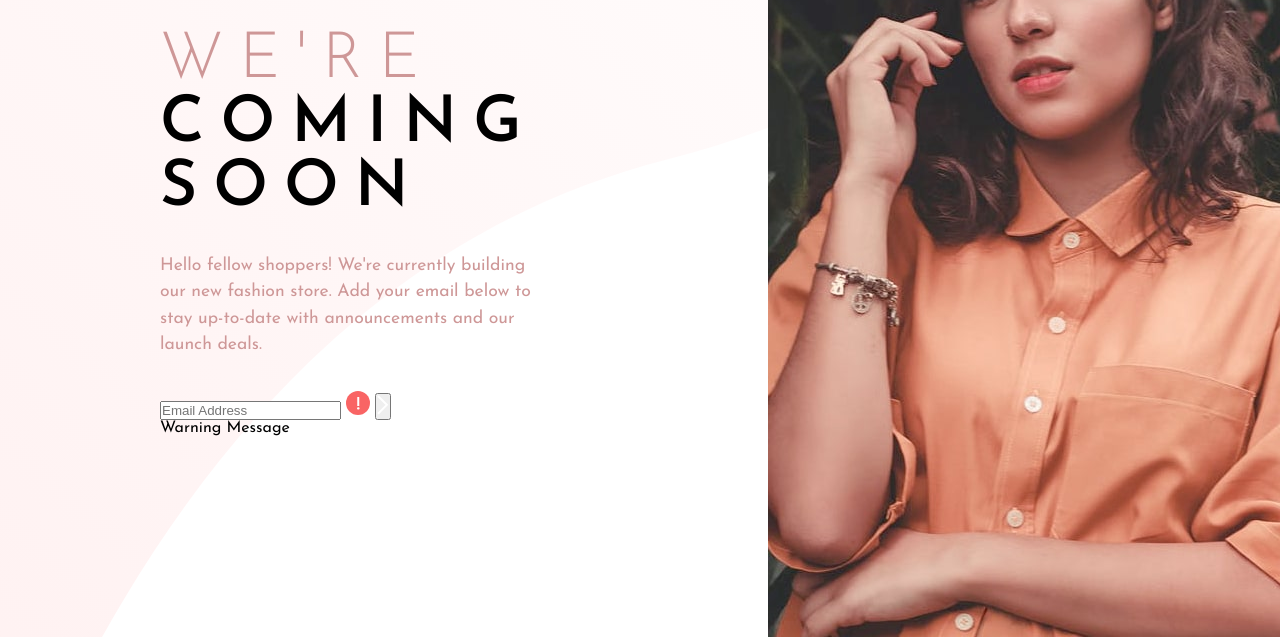
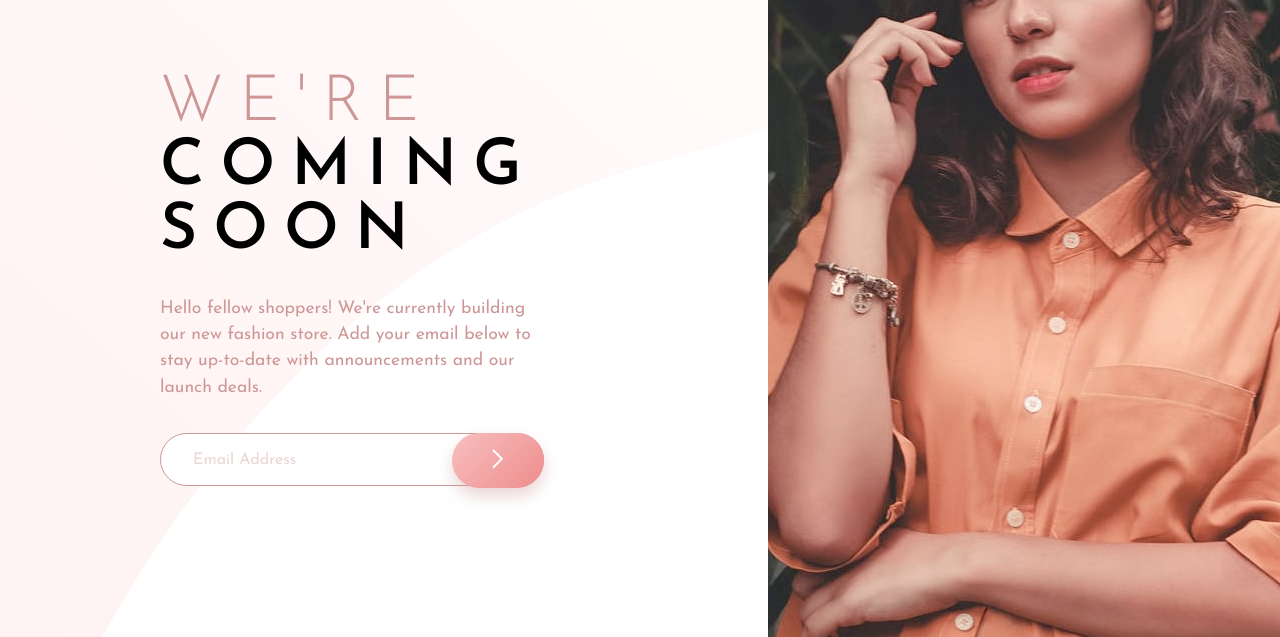
Before and after one commit to jCasia/Base-Apparel-Landing-Page, a plain HTML site: page index.html in a window 1280 px wide. Shown: the part 163-800 px from the top of the page. Drawn offline with Linux system fonts and the light colour scheme.

Commit message:
Updated HTML/CSS, finished layout for desktop

```diff
--- a/index.html
+++ b/index.html
@@ -31,9 +31,9 @@
 
       <div class="main-content">
         <h1 class="main-content__heading">
-          <p class="main-content__first-word">we're</p>
-          <p class="main-content__second-word">coming</p>
-          <p class="main-content__third-word">soon</p>
+          <span class="main-content__first-word">we're</span>
+          <span class="main-content__second-word">coming</span>
+          <span class="main-content__third-word">soon</span>
         </h1>
         <p class="main-content__text">
           Hello fellow shoppers! We're currently building our new fashion store.
@@ -50,7 +50,7 @@
             <img
               src="./images/icon-error.svg"
               alt="Error"
-              class="warning-img"
+              class="warning-img hidden"
             />
             <button class="btn">
               <img
@@ -60,7 +60,7 @@
               />
             </button>
           </div>
-          <div class="warning">Warning Message</div>
+          <div class="warning hidden">Warning Message</div>
         </form>
       </div>
     </main>
--- a/styles.css
+++ b/styles.css
@@ -51,7 +51,7 @@ body {
 }
 
 .logo {
-  min-width: 25%;
+  min-width: 40%;
   padding-left: 10rem;
 }
 
@@ -76,6 +76,7 @@ body {
 
   display: flex;
   flex-direction: column;
+  justify-content: center;
   gap: 2rem;
 }
 
@@ -91,8 +92,10 @@ body {
   color: var(--color-desaturated-red);
 }
 .main-content__second-word {
+  display: block;
 }
 .main-content__third-word {
+  display: block;
 }
 
 .main-content__text {
@@ -102,19 +105,74 @@ body {
 }
 
 .main-content__form {
+  position: relative;
 }
 
 .main-content__form-input {
+  width: 100%;
+  padding: 1.1rem;
+  border-radius: 10rem;
+  border: 1px solid var(--color-desaturated-red);
+  color: var(--color-dark-grayish-red);
+  font-family: "Josefin Sans", sans-serif;
+  font-size: 1rem;
+  padding-left: 2rem;
+}
+
+.main-content__form-input::placeholder {
+  color: rgba(206, 151, 151, 0.4);
+  font-family: inherit;
+  font-size: 1rem;
+}
+
+.main-content__form-input:focus {
+  outline-style: solid;
+  outline: var(--color-desaturated-red);
 }
 
 .warning-img {
+  position: absolute;
+  top: 0.85rem;
+  right: 7rem;
 }
 
 .btn {
+  position: absolute;
+  top: 0;
+  right: 0;
+
+  padding: 1rem 2.5rem;
+  border: none;
+  border-radius: 19rem;
+  z-index: 1;
+  background-image: var(--color-gradient-2);
+  box-shadow: 0 0.5rem 1rem rgba(206, 151, 151, 0.4);
+  cursor: pointer;
+
+  transition: all 0.3s;
+}
+
+.btn:hover {
+  transform: translateY(-0.05rem);
+  box-shadow: 0 0.3rem 0.8rem rgba(206, 151, 151, 0.4);
+}
+
+.btn:active {
+  transform: translateY(0);
+  box-shadow: 0 0.5rem 1rem rgba(206, 151, 151, 0.4);
 }
 
 .arrow-img {
 }
 
 .warning {
+  color: var(--color-soft-red);
+  margin-top: 0.75rem;
+  padding-left: 2rem;
 }
+
+/* hidden */
+
+.hidden {
+  visibility: hidden;
+}
```
